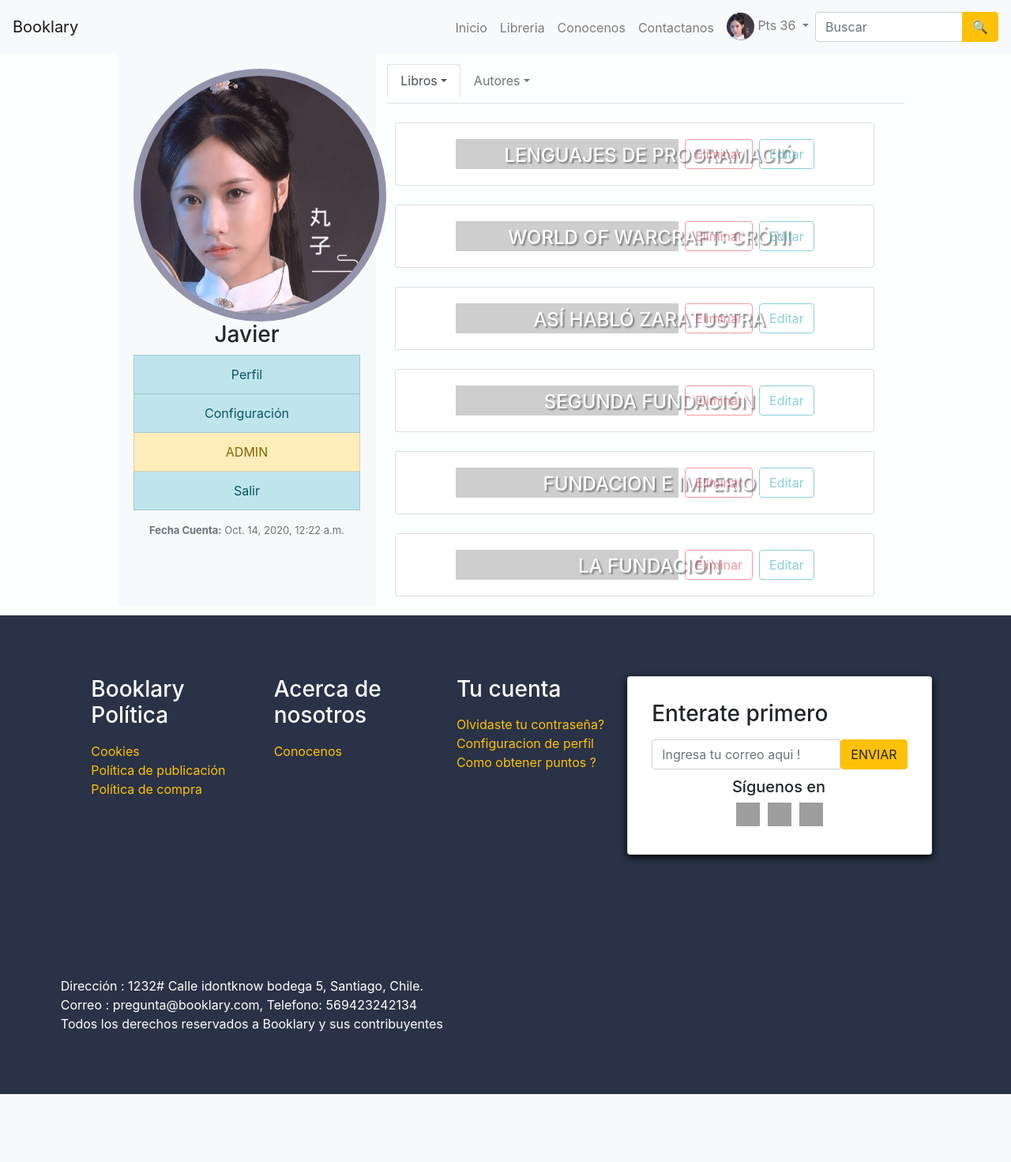
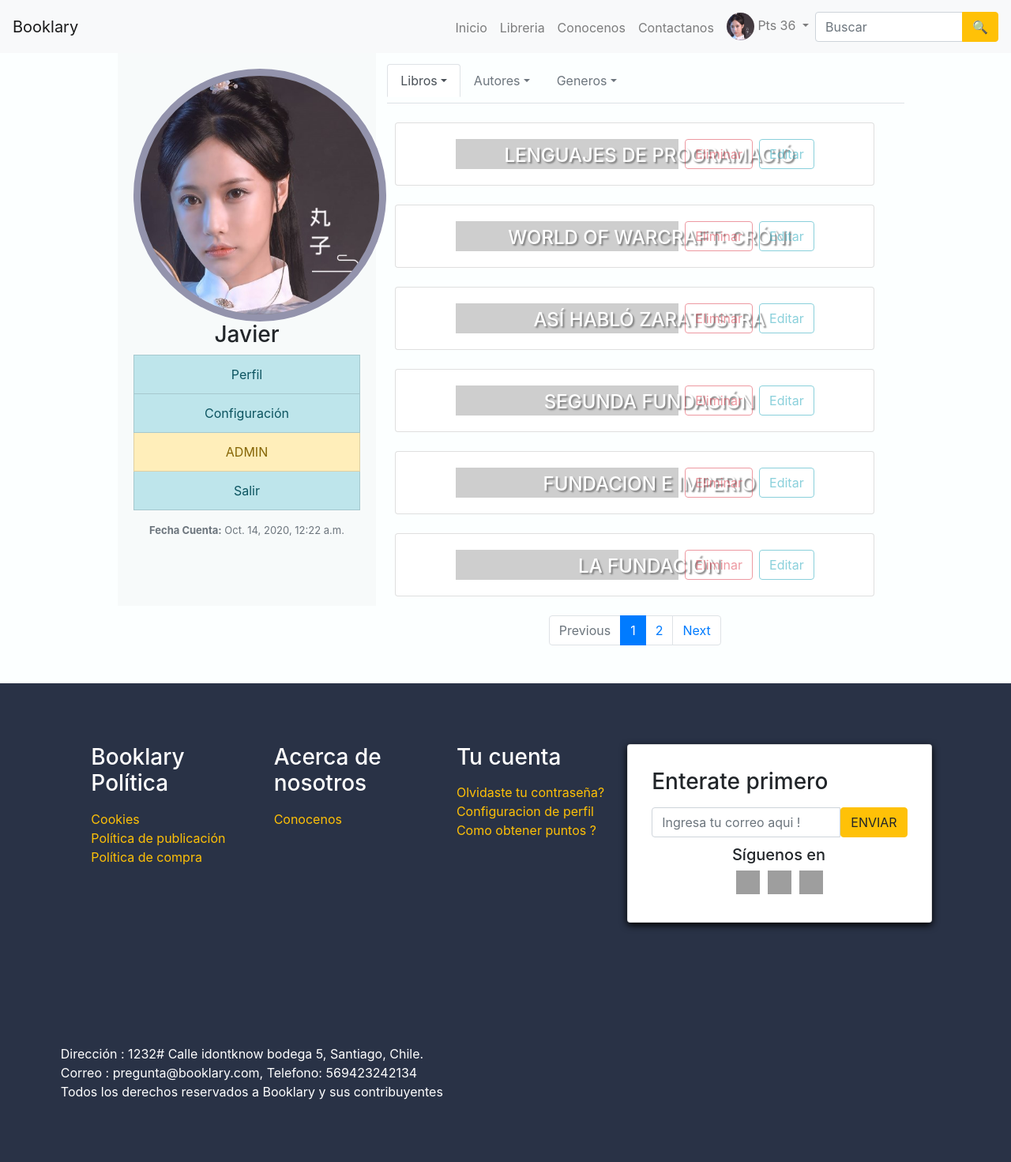
Before and after one commit to effect01/Fase2UlloaJavier007, a Django app: page /admin_post/ in a window 1280 px wide. Shown: the whole page at 79% size. Before the commit the page ends 1385 px from the top, so only its background shows below. Run offline with Django 3.2, Linux system fonts and the light colour scheme; a user stored in the database is signed in; data comes from the database, SQL or seed files in the repository; both versions use the stored data as it was after the commit; tables that the repository leaves empty hold one stand-in row (values such as "Sample post"); some libraries are stand-ins or nearby versions; grey boxes are pictures that could not be loaded.

Commit message:
Finalizado Fase 2

```diff
--- a/users/models.py
+++ b/users/models.py
@@ -17,7 +17,7 @@
     user = models.OneToOneField(User, on_delete=models.CASCADE)
     image = models.ImageField(default='default.png', upload_to='profile_pics')
     points = models.IntegerField( default=0)
-    code_number = models.IntegerField( choices=CODES_PHONE, default=0 )
+    code_number = models.IntegerField( choices=CODES_PHONE, default=CODES_PHONE[0][0])
     phone_number = models.IntegerField( default=0)
     dateBirth = models.DateField()
     def __str__(self):
--- a/users/templates/users/logout.html
+++ b/users/templates/users/logout.html
@@ -7,7 +7,7 @@
       <fieldset class="form-group">
         <legend class="border-bottom mb-4">Acabas de cerrar sesion :(</legend>
       <small class="text-muted">
-       <a class="ml-2" href="{% url 'register' %}">  Iniciar sesion denuevo </a>
+       <a class="ml-2" href="{% url 'login' %}">  Iniciar sesion denuevo </a>
       </small>
     </div>
 
--- a/users/views.py
+++ b/users/views.py
@@ -3,17 +3,17 @@
 from .forms import UserRegisterForm, ProfileUpdateForm , UserUpdateForm
 from django.contrib.auth import  authenticate, login
 from django.contrib.auth.decorators import login_required
-
+from .models import Profile
 
 def register(request):
     if request.method == 'POST':
         form = UserRegisterForm(request.POST or None)
         if form.is_valid():
             user = form.save()
-            print('hola')
             login(request,user)
             username = form.cleaned_data.get('username')
-            print(username)
+            nuevo_profile = Profile(user=user,dateBirth= '1999-12-12' )
+            nuevo_profile.save()
             messages.success(request, f'Tu cuenta a sido creada, {username}!')
             return redirect('login')
     else:
--- a/web/models.py
+++ b/web/models.py
@@ -9,7 +9,7 @@
     content = models.TextField(blank=True)
     genre = models.ManyToManyField('GenBook')
     author = models.ForeignKey('Author', on_delete=models.CASCADE  )
-    previewContent = models.CharField(blank=True , max_length=360)
+    previewContent = models.CharField(blank=True , max_length=600)
     year = models.CharField(max_length=11)
     publisher = models.CharField(max_length=65)
     country = models.CharField(max_length=65)
--- a/web/static/css/index.css
+++ b/web/static/css/index.css
@@ -27,7 +27,10 @@
   padding-bottom: 0;
 }
 
+#admin_post h4{
 
+position: absolute;
+}
 /* #e0a800 main color */
 code {
   font-family: source-code-pro, Menlo, Monaco, Consolas, 'Courier New',
--- a/web/static/css/res.css
+++ b/web/static/css/res.css
@@ -15,6 +15,16 @@
     max-width: 100%;
 
   }
+  #admin_post h4{
+    display: block;
+    position: inherit;
+}
+  #about  .main > div, #contact  .main > div {
+
+    width: 100vw;
+    padding: 14px;
+  }
+
   #sup-left{
 
     position: absolute;
@@ -50,15 +60,6 @@
   .m-4{
     margin-bottom: 1.5rem!important;
 }
-#admin_post h4{
-    display: block;
-    position: absolute;
-}
-  #about  .main > div, #contact  .main > div {
-
-    width: 100vw;
-    padding: 14px;
-  }
 
 .col-3{
   flex: 0 0 83.333333%;
--- a/web/static/css/simplifiied.css
+++ b/web/static/css/simplifiied.css
@@ -12,6 +12,12 @@
 
     color: rgb(41, 50, 70);
 }
+#content-post-preview > p
+{
+    min-height: 170px;
+
+}
+
 
 header img.img-fluid{
     height: 40vh;
--- a/web/templates/web/index.html
+++ b/web/templates/web/index.html
@@ -105,16 +105,16 @@
     </li>
 
     {% if user.is_authenticated %}
+
     <li class="nav-item dropdown">
 
+      <a class="nav-link dropdown-toggle" href="#" id="navbarDropdownMenuLink" role="button" data-toggle="dropdown" aria-haspopup="false" aria-expanded="true">
 
-      <a class="nav-link dropdown-toggle" href="#" id="navbarDropdownMenuLink" role="button" data-toggle="dropdown" aria-haspopup="true" aria-expanded="false">
+        <img src="{{user.profile.image.url}}" class='avatarNav' alt="Avatar"/>
 
 
+        Pts {{user.profile.points}}
 
-
-      <img src="{{user.profile.image.url}}" class='avatarNav' alt="Avatar"/>
-        Pts {{user.profile.points}}
 
 
       </a>
@@ -127,11 +127,14 @@
      {% if user.is_superuser  %}
       <a class="dropdown-item"  href="{% url 'admin_post' %}"> Admin </a>
      {% endif %}
+
       <a class="dropdown-item" href="{% url 'logout' %}">Salir</a>
       </div>
+
       </li>
       {% else %}
-    <li class="nav-item">
+
+    <li class="nav-item mr-1">
       <a class="btn btn-outline-warning" id='' href='/login' role="button">Iniciar Sesión</a>
     </li>
       {% endif %}
--- a/web/templates/web/views/admin_post.html
+++ b/web/templates/web/views/admin_post.html
@@ -20,6 +20,12 @@
 
   </li>
 
+  <li class="nav-item dropdown">
+    <a name='admin_author' class="nav-link dropdown-toggle disabled" href="#" tabindex="-1" aria-disabled="true" data-toggle="dropdown" href="#" role="button" aria-haspopup="true" aria-expanded="false">Generos</a>
+    <div class="dropdown-menu">
+
+
+  </li>
 
     </ul>
     <script>
--- a/web/templates/web/views/admin_post_admin.html
+++ b/web/templates/web/views/admin_post_admin.html
@@ -17,7 +17,6 @@
     <h4
 
     style="
-    position: absolute;
     top: 34%;
     left: 20%;
     width: 400px;
@@ -33,4 +32,18 @@
 </div>
 {% endfor %}
 
+  <nav class="ml-0 mb-5 " aria-label="..." >
+    <ul class="pagination m-auto" style="width: fit-content;">
+      <li class="page-item disabled">
+        <a class="page-link" href="#" tabindex="-1" aria-disabled="true">Previous</a>
+      </li>
+      <li class="page-item active" ><a class="page-link" href="#">1</a></li>
+      <li class="page-item " aria-current="page">
+        <a class="page-link" href="#">2 <span class="sr-only">(current)</span></a>
+      </li>
+   <li class="page-item">
+        <a class="page-link" href="#">Next</a>
+      </li>
+    </ul>
+  </nav>
 {% endblock profile-cont %}
```
Also changed, not shown: web/templates/web/views/post.html (+7 -14 lines), web/templates/web/views/post_detail.html (+51 -6 lines), db.sqlite3, media/default.png, users/migrations/0006_auto_20201102_1457.py (added), users/migrations/0007_auto_20201103_0132.py (added), users/migrations/0008_auto_20201103_0147.py (added), web/migrations/0007_auto_20201102_1457.py (added).
